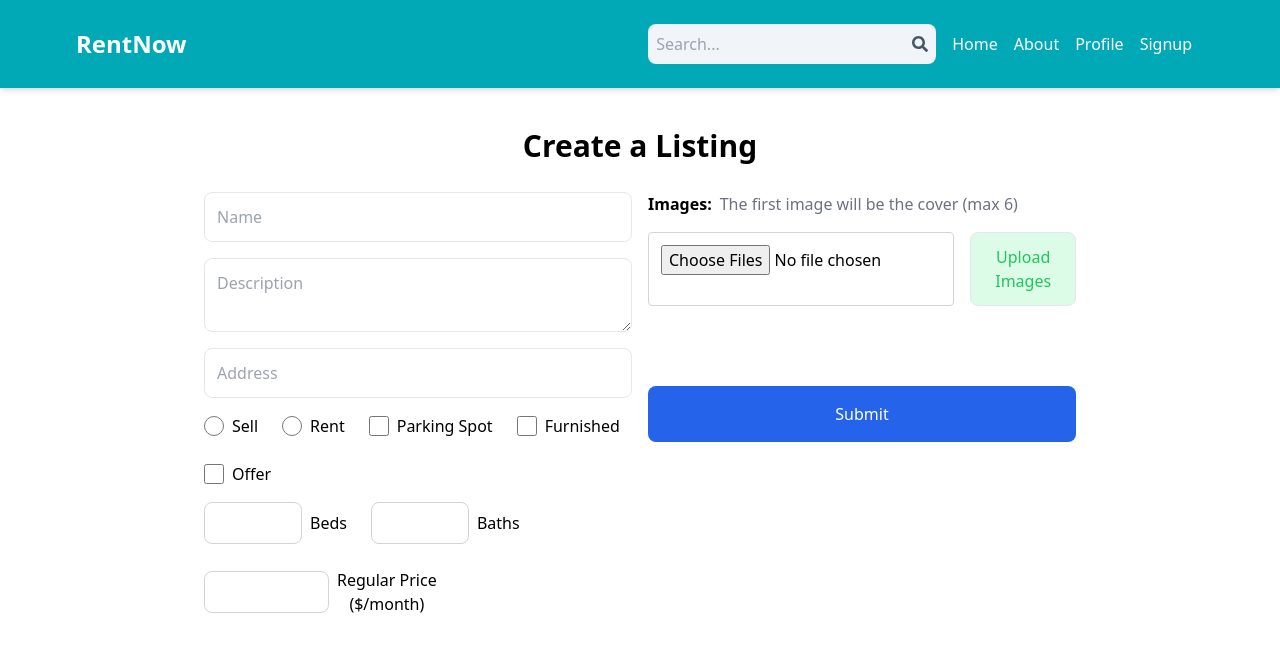
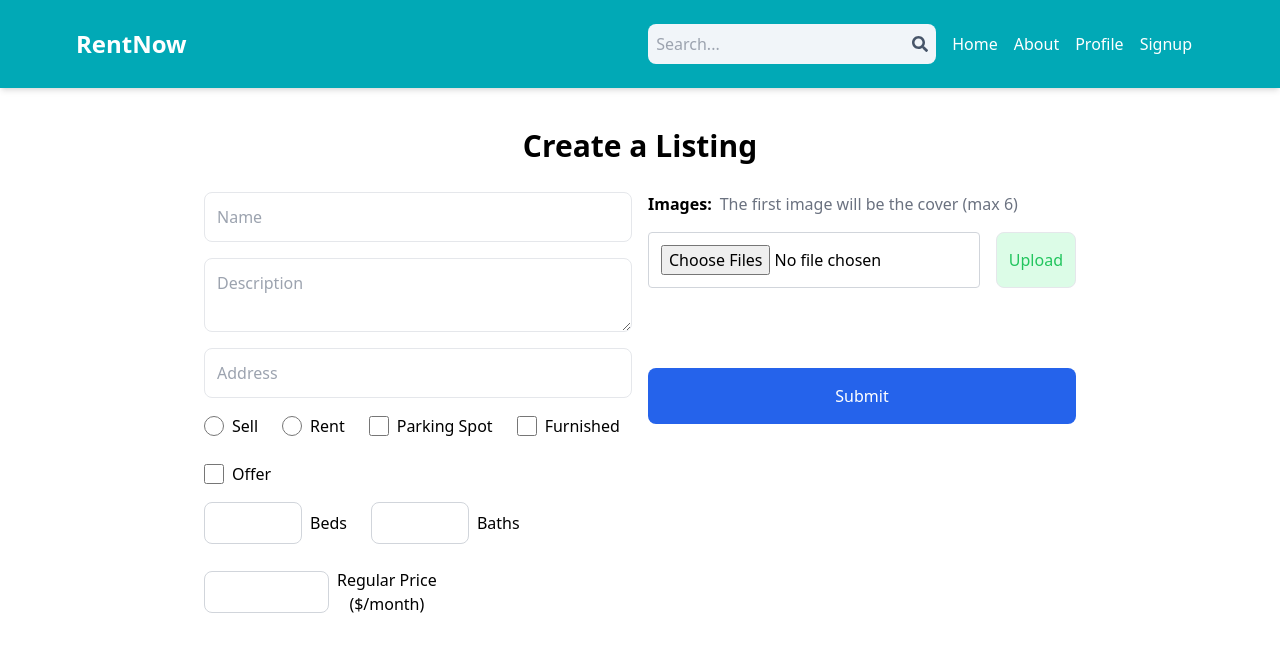
Before and after one commit to rishiSurya9/rentnow, a Next.js app: page /CreateListing in a window 1280 px wide. Shown: the top 652 px of the page. Built offline with nearby package versions, Linux system fonts and the light colour scheme.

Commit message:
Update button text in CreateListing page to reflect upload status

```diff
--- a/app/CreateListing/page.js
+++ b/app/CreateListing/page.js
@@ -349,7 +349,7 @@ function Page() {
               onClick={handleImageSubmit}
               className="p-3 text-green-500 rounded-lg border bg-green-100"
             >
-              Upload Images
+              {uploading ? "Uploading..." : "Upload"}
             </button>
           </div>
           {imageUploadError && (
```
